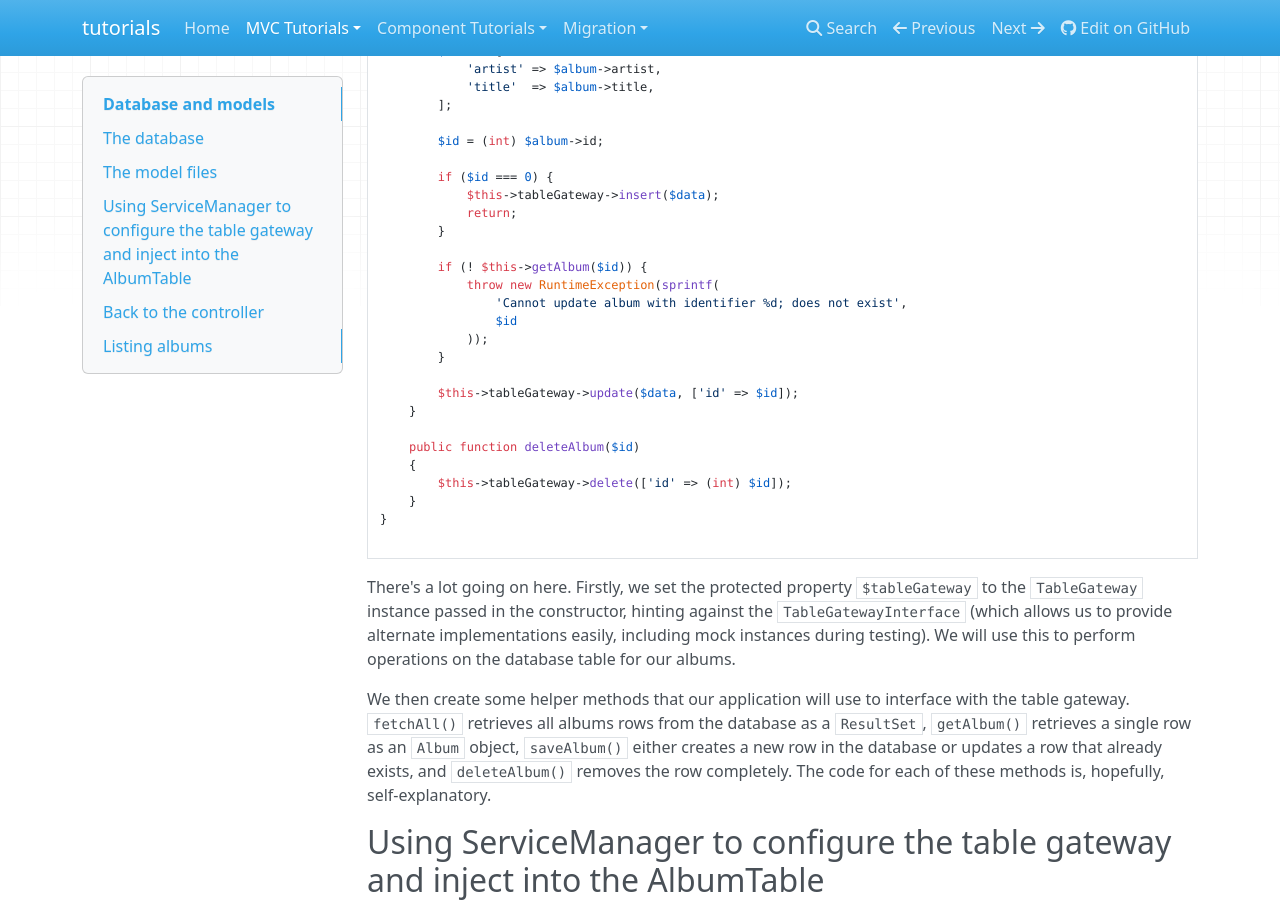
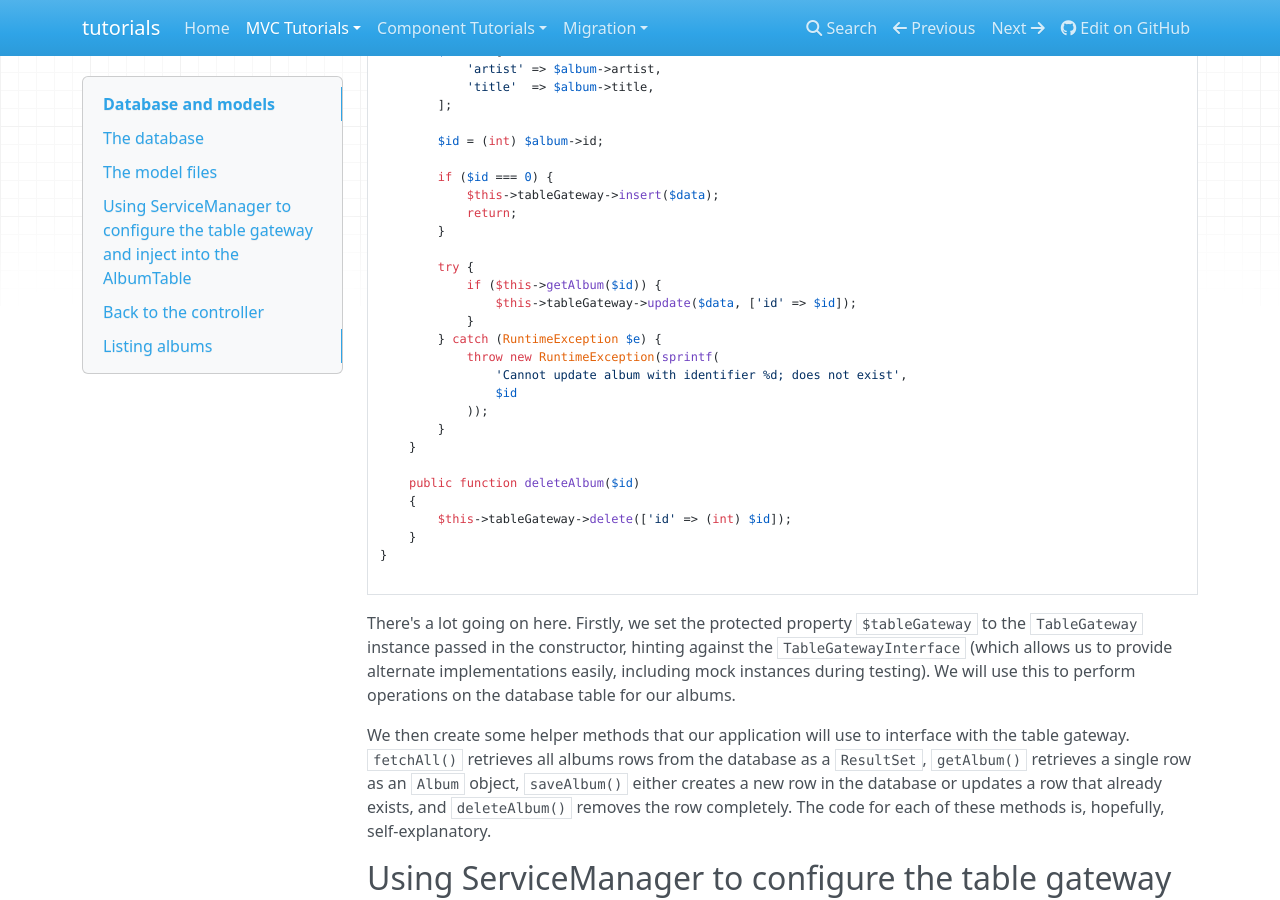
Before and after one commit to laminas/tutorials, an MkDocs documentation site: the page built from doc/book/getting-started/database-and-models.md, in a window 1280 px wide and 900 px high, scrolled down 2610 px. Built offline with MkDocs 1.6.1, drawn with Linux system fonts in a browser that asks for light colours; nearby versions of some CDN libraries; old or Windows-style settings are respelled for this version of MkDocs.

```diff
--- a/doc/book/getting-started/database-and-models.md
+++ b/doc/book/getting-started/database-and-models.md
@@ -152,14 +152,16 @@ class AlbumTable
             return;
         }
 
-        if (! $this->getAlbum($id)) {
+        try {
+            if ($this->getAlbum($id)) {
+                $this->tableGateway->update($data, ['id' => $id]);
+            }
+        } catch (RuntimeException $e) {
             throw new RuntimeException(sprintf(
                 'Cannot update album with identifier %d; does not exist',
                 $id
             ));
         }
-
-        $this->tableGateway->update($data, ['id' => $id]);
     }
 
     public function deleteAlbum($id)
```
